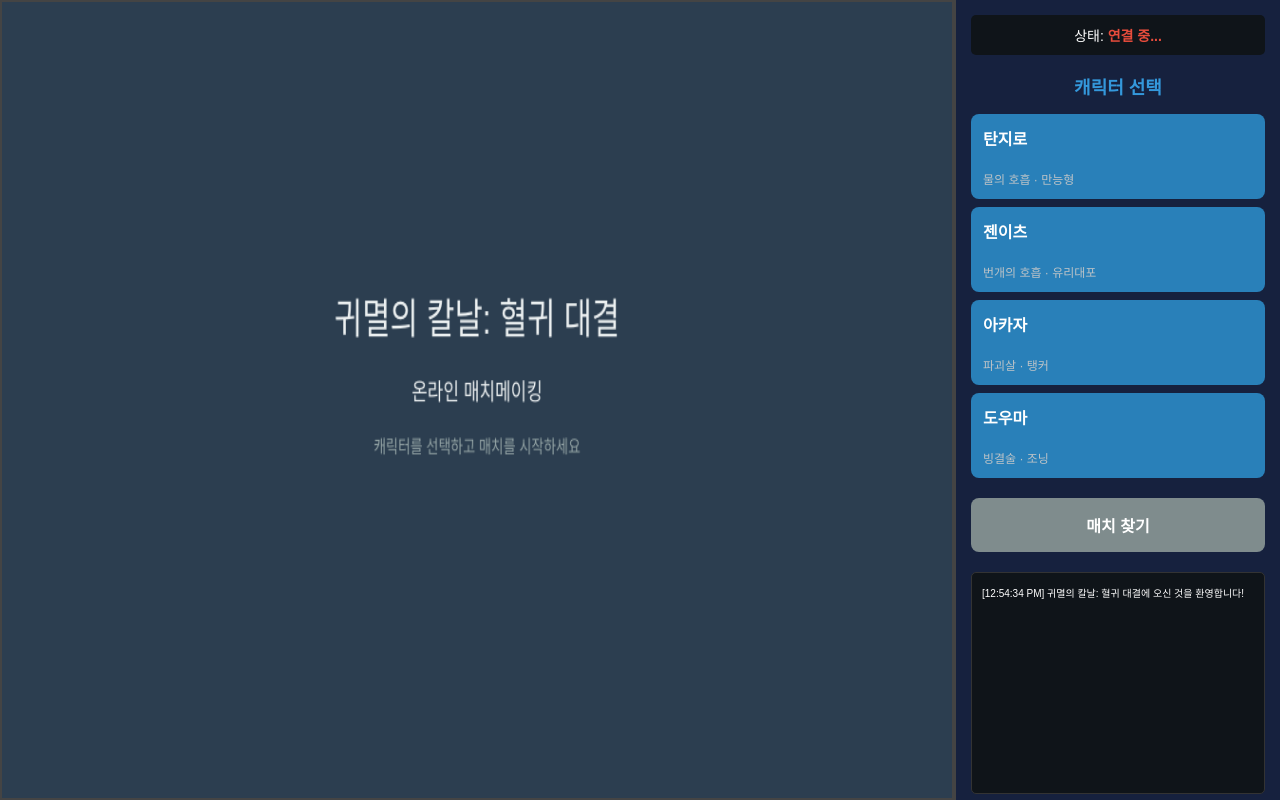
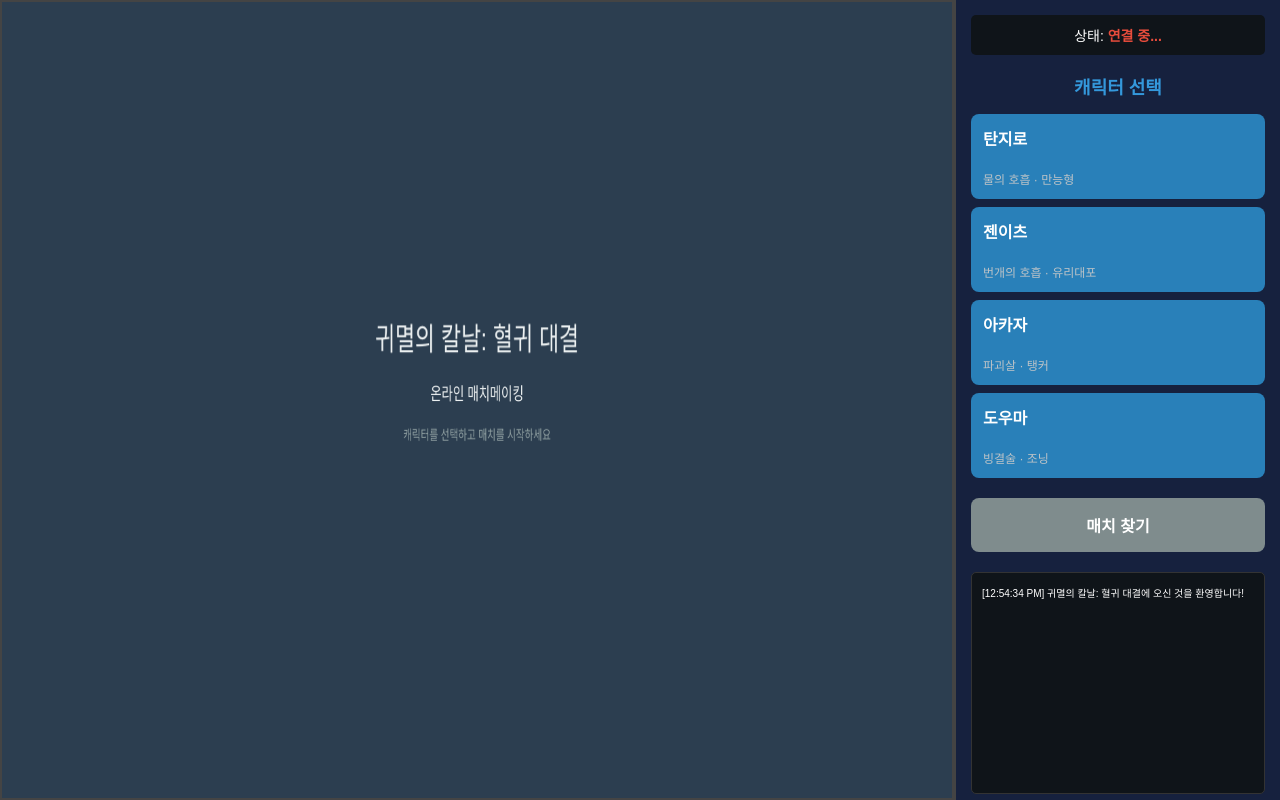
Before and after one commit to FCM-Chronicle/esayt, a website: page public/index.html in a window 1280 px wide. Drawn offline with nearby package versions, Linux system fonts and the light colour scheme; no server answers.

Commit message:
Update index.html

```diff
--- a/public/index.html
+++ b/public/index.html
@@ -8,7 +8,7 @@
 </head>
 <body>
     <div id="gameContainer">
-        <canvas id="canvas" width="1000" height="600"></canvas>
+        <canvas id="canvas" width="1400" height="800"></canvas>
         <div id="ui">
             <!-- 연결 상태 -->
             <div class="connection-status">
```
